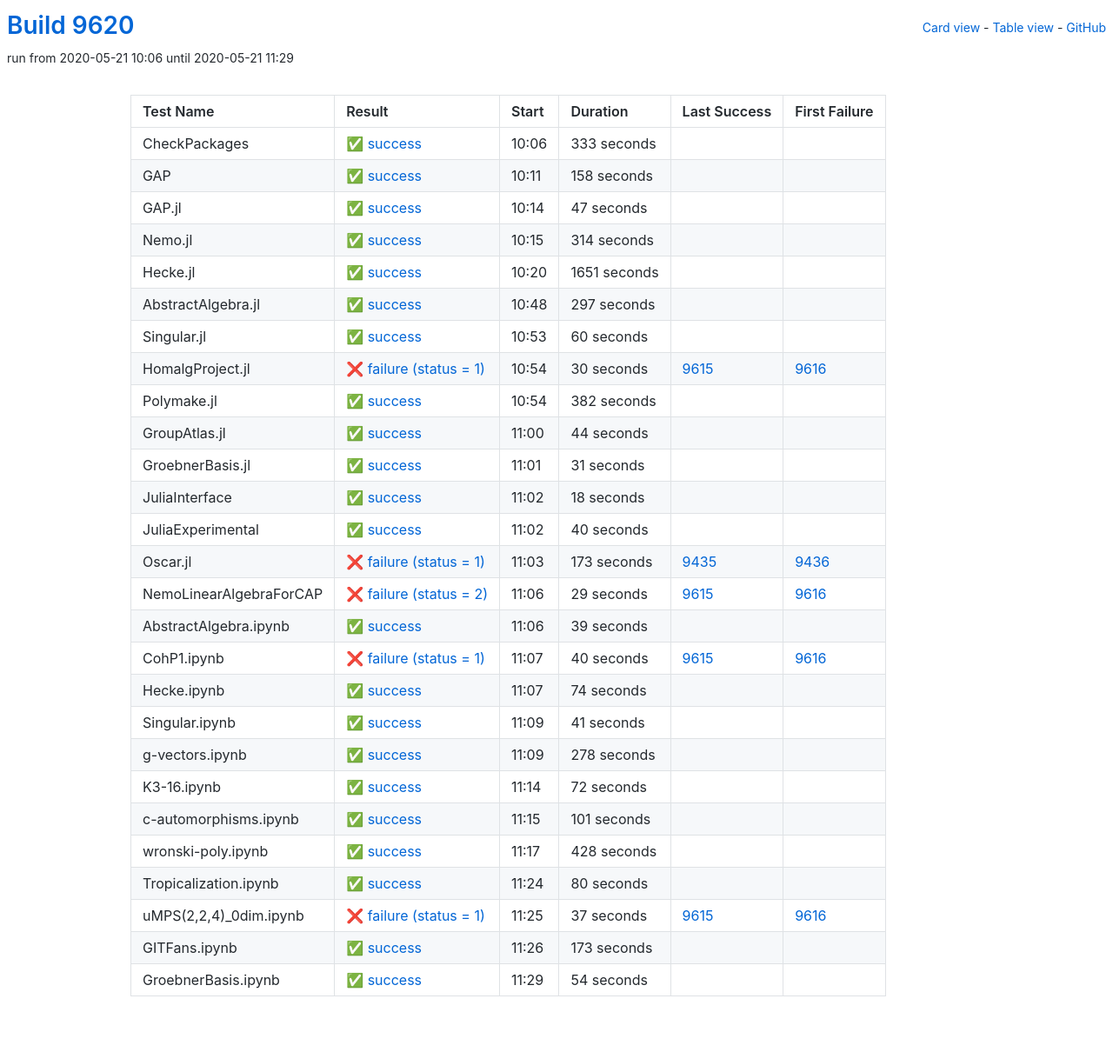
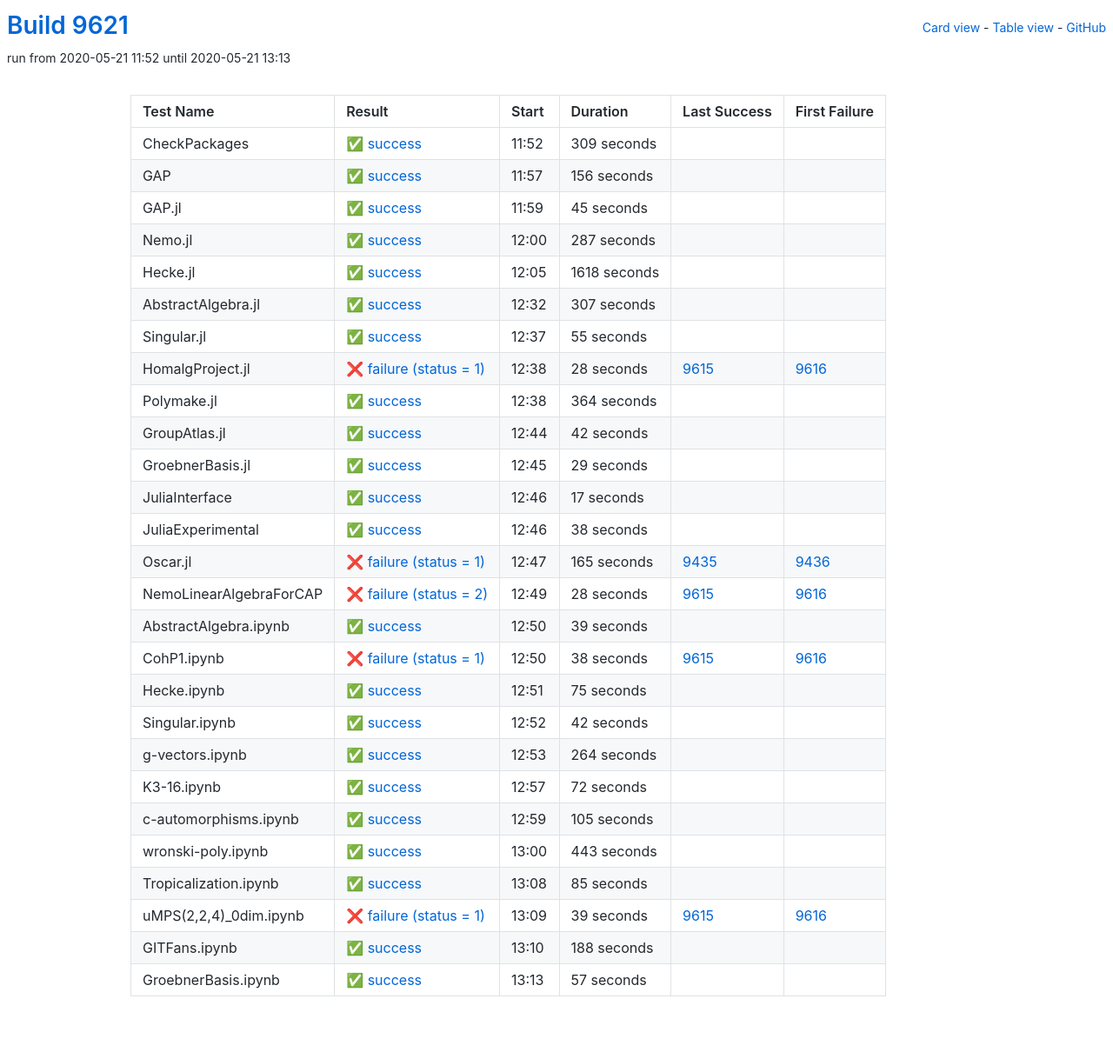
Before and after one commit to oscar-system/oscar-ci-status, a Jekyll site: the page built from table.html, in a window 1280 px wide. Shown: the whole page at 87% size. Built offline with Jekyll 4.4.1, drawn with Linux system fonts in a browser that asks for light colours.

Commit message:
Build 9621

```diff
--- a/_data/ci.yml
+++ b/_data/ci.yml
@@ -1,185 +1,185 @@
-build: 9620
-build_url: https://oscarci.mathematik.uni-kl.de/job/oscar/9620/
+build: 9621
+build_url: https://oscarci.mathematik.uni-kl.de/job/oscar/9621/
 job: oscar
 tests:
-- duration: 333
+- duration: 309
   exitcode: 0
   first_failure: false
   first_failure_url: null
   id: checkpackages
   last_success: false
   last_success_url: null
-  log: https://oscarci.mathematik.uni-kl.de/job/oscar/9620/artifact/logs/build-9620/CheckPackages.log
+  log: https://oscarci.mathematik.uni-kl.de/job/oscar/9621/artifact/logs/build-9621/CheckPackages.log
   name: CheckPackages
-  start: 2020-05-21 10:06
+  start: 2020-05-21 11:52
   status: success
   success: true
-- duration: 158
+- duration: 156
   exitcode: 0
   first_failure: false
   first_failure_url: null
   id: gap
   last_success: false
   last_success_url: null
-  log: https://oscarci.mathematik.uni-kl.de/job/oscar/9620/artifact/logs/build-9620/GAP.log
+  log: https://oscarci.mathematik.uni-kl.de/job/oscar/9621/artifact/logs/build-9621/GAP.log
   name: GAP
-  start: 2020-05-21 10:11
+  start: 2020-05-21 11:57
   status: success
   success: true
-- duration: 47
+- duration: 45
   exitcode: 0
   first_failure: false
   first_failure_url: null
   id: gap-jl
   last_success: false
   last_success_url: null
-  log: https://oscarci.mathematik.uni-kl.de/job/oscar/9620/artifact/logs/build-9620/GAP.jl.log
+  log: https://oscarci.mathematik.uni-kl.de/job/oscar/9621/artifact/logs/build-9621/GAP.jl.log
   name: GAP.jl
-  start: 2020-05-21 10:14
+  start: 2020-05-21 11:59
   status: success
   success: true
-- duration: 314
+- duration: 287
   exitcode: 0
   first_failure: false
   first_failure_url: null
   id: nemo-jl
   last_success: false
   last_success_url: null
-  log: https://oscarci.mathematik.uni-kl.de/job/oscar/9620/artifact/logs/build-9620/Nemo.jl.log
+  log: https://oscarci.mathematik.uni-kl.de/job/oscar/9621/artifact/logs/build-9621/Nemo.jl.log
   name: Nemo.jl
-  start: 2020-05-21 10:15
+  start: 2020-05-21 12:00
   status: success
   success: true
-- duration: 1651
+- duration: 1618
   exitcode: 0
   first_failure: false
   first_failure_url: null
   id: hecke-jl
   last_success: false
   last_success_url: null
-  log: https://oscarci.mathematik.uni-kl.de/job/oscar/9620/artifact/logs/build-9620/Hecke.jl.log
+  log: https://oscarci.mathematik.uni-kl.de/job/oscar/9621/artifact/logs/build-9621/Hecke.jl.log
   name: Hecke.jl
-  start: 2020-05-21 10:20
+  start: 2020-05-21 12:05
   status: success
   success: true
-- duration: 297
+- duration: 307
   exitcode: 0
   first_failure: false
   first_failure_url: null
   id: abstractalgebra-jl
   last_success: false
   last_success_url: null
-  log: https://oscarci.mathematik.uni-kl.de/job/oscar/9620/artifact/logs/build-9620/AbstractAlgebra.jl.log
+  log: https://oscarci.mathematik.uni-kl.de/job/oscar/9621/artifact/logs/build-9621/AbstractAlgebra.jl.log
   name: AbstractAlgebra.jl
-  start: 2020-05-21 10:48
+  start: 2020-05-21 12:32
   status: success
   success: true
-- duration: 60
+- duration: 55
   exitcode: 0
   first_failure: false
   first_failure_url: null
   id: singular-jl
   last_success: false
   last_success_url: null
-  log: https://oscarci.mathematik.uni-kl.de/job/oscar/9620/artifact/logs/build-9620/Singular.jl.log
+  log: https://oscarci.mathematik.uni-kl.de/job/oscar/9621/artifact/logs/build-9621/Singular.jl.log
   name: Singular.jl
-  start: 2020-05-21 10:53
+  start: 2020-05-21 12:37
   status: success
   success: true
-- duration: 30
+- duration: 28
   exitcode: 1
   first_failure: 9616
   first_failure_url: https://oscarci.mathematik.uni-kl.de/job/oscar/9616/
   id: homalgproject-jl
   last_success: 9615
   last_success_url: https://oscarci.mathematik.uni-kl.de/job/oscar/9615/
-  log: https://oscarci.mathematik.uni-kl.de/job/oscar/9620/artifact/logs/build-9620/HomalgProject.jl.log
+  log: https://oscarci.mathematik.uni-kl.de/job/oscar/9621/artifact/logs/build-9621/HomalgProject.jl.log
   name: HomalgProject.jl
-  start: 2020-05-21 10:54
+  start: 2020-05-21 12:38
   status: failure
   success: false
-- duration: 382
+- duration: 364
   exitcode: 0
   first_failure: false
   first_failure_url: null
   id: polymake-jl
   last_success: false
   last_success_url: null
-  log: https://oscarci.mathematik.uni-kl.de/job/oscar/9620/artifact/logs/build-9620/Polymake.jl.log
+  log: https://oscarci.mathematik.uni-kl.de/job/oscar/9621/artifact/logs/build-9621/Polymake.jl.log
   name: Polymake.jl
-  start: 2020-05-21 10:54
+  start: 2020-05-21 12:38
   status: success
   success: true
-- duration: 44
+- duration: 42
   exitcode: 0
   first_failure: false
   first_failure_url: null
   id: groupatlas-jl
   last_success: false
   last_success_url: null
-  log: https://oscarci.mathematik.uni-kl.de/job/oscar/9620/artifact/logs/build-9620/GroupAtlas.jl.log
+  log: https://oscarci.mathematik.uni-kl.de/job/oscar/9621/artifact/logs/build-9621/GroupAtlas.jl.log
   name: GroupAtlas.jl
-  start: 2020-05-21 11:00
+  start: 2020-05-21 12:44
   status: success
   success: true
-- duration: 31
+- duration: 29
   exitcode: 0
   first_failure: false
   first_failure_url: null
   id: groebnerbasis-jl
   last_success: false
   last_success_url: null
-  log: https://oscarci.mathematik.uni-kl.de/job/oscar/9620/artifact/logs/build-9620/GroebnerBasis.jl.log
+  log: https://oscarci.mathematik.uni-kl.de/job/oscar/9621/artifact/logs/build-9621/GroebnerBasis.jl.log
   name: GroebnerBasis.jl
-  start: 2020-05-21 11:01
+  start: 2020-05-21 12:45
   status: success
   success: true
-- duration: 18
+- duration: 17
   exitcode: 0
   first_failure: false
   first_failure_url: null
   id: juliainterface
   last_success: false
   last_success_url: null
-  log: https://oscarci.mathematik.uni-kl.de/job/oscar/9620/artifact/logs/build-9620/JuliaInterface.log
+  log: https://oscarci.mathematik.uni-kl.de/job/oscar/9621/artifact/logs/build-9621/JuliaInterface.log
   name: JuliaInterface
-  start: 2020-05-21 11:02
+  start: 2020-05-21 12:46
   status: success
   success: true
-- duration: 40
+- duration: 38
   exitcode: 0
   first_failure: false
   first_failure_url: null
   id: juliaexperimental
   last_success: false
   last_success_url: null
-  log: https://oscarci.mathematik.uni-kl.de/job/oscar/9620/artifact/logs/build-9620/JuliaExperimental.log
+  log: https://oscarci.mathematik.uni-kl.de/job/oscar/9621/artifact/logs/build-9621/JuliaExperimental.log
   name: JuliaExperimental
-  start: 2020-05-21 11:02
+  start: 2020-05-21 12:46
   status: success
   success: true
-- duration: 173
+- duration: 165
   exitcode: 1
   first_failure: 9436
   first_failure_url: https://oscarci.mathematik.uni-kl.de/job/oscar/9436/
   id: oscar-jl
   last_success: 9435
   last_success_url: https://oscarci.mathematik.uni-kl.de/job/oscar/9435/
-  log: https://oscarci.mathematik.uni-kl.de/job/oscar/9620/artifact/logs/build-9620/Oscar.jl.log
+  log: https://oscarci.mathematik.uni-kl.de/job/oscar/9621/artifact/logs/build-9621/Oscar.jl.log
   name: Oscar.jl
-  start: 2020-05-21 11:03
+  start: 2020-05-21 12:47
   status: failure
   success: false
-- duration: 29
+- duration: 28
   exitcode: 2
   first_failure: 9616
   first_failure_url: https://oscarci.mathematik.uni-kl.de/job/oscar/9616/
   id: nemolinearalgebraforcap
   last_success: 9615
   last_success_url: https://oscarci.mathematik.uni-kl.de/job/oscar/9615/
-  log: https://oscarci.mathematik.uni-kl.de/job/oscar/9620/artifact/logs/build-9620/NemoLinearAlgebraForCAP.log
+  log: https://oscarci.mathematik.uni-kl.de/job/oscar/9621/artifact/logs/build-9621/NemoLinearAlgebraForCAP.log
   name: NemoLinearAlgebraForCAP
-  start: 2020-05-21 11:06
+  start: 2020-05-21 12:49
   status: failure
   success: false
 - duration: 39
@@ -189,57 +189,57 @@
   id: abstractalgebra-ipynb
   last_success: false
   last_success_url: null
-  log: https://oscarci.mathematik.uni-kl.de/job/oscar/9620/artifact/logs/build-9620/AbstractAlgebra.ipynb.log
+  log: https://oscarci.mathematik.uni-kl.de/job/oscar/9621/artifact/logs/build-9621/AbstractAlgebra.ipynb.log
   name: AbstractAlgebra.ipynb
-  start: 2020-05-21 11:06
+  start: 2020-05-21 12:50
   status: success
   success: true
-- duration: 40
+- duration: 38
   exitcode: 1
   first_failure: 9616
   first_failure_url: https://oscarci.mathematik.uni-kl.de/job/oscar/9616/
   id: cohp1-ipynb
   last_success: 9615
   last_success_url: https://oscarci.mathematik.uni-kl.de/job/oscar/9615/
-  log: https://oscarci.mathematik.uni-kl.de/job/oscar/9620/artifact/logs/build-9620/CohP1.ipynb.log
+  log: https://oscarci.mathematik.uni-kl.de/job/oscar/9621/artifact/logs/build-9621/CohP1.ipynb.log
   name: CohP1.ipynb
-  start: 2020-05-21 11:07
+  start: 2020-05-21 12:50
   status: failure
   success: false
-- duration: 74
+- duration: 75
   exitcode: 0
   first_failure: false
   first_failure_url: null
   id: hecke-ipynb
   last_success: false
   last_success_url: null
-  log: https://oscarci.mathematik.uni-kl.de/job/oscar/9620/artifact/logs/build-9620/Hecke.ipynb.log
+  log: https://oscarci.mathematik.uni-kl.de/job/oscar/9621/artifact/logs/build-9621/Hecke.ipynb.log
   name: Hecke.ipynb
-  start: 2020-05-21 11:07
+  start: 2020-05-21 12:51
   status: success
   success: true
-- duration: 41
+- duration: 42
   exitcode: 0
   first_failure: false
   first_failure_url: null
   id: singular-ipynb
   last_success: false
   last_success_url: null
-  log: https://oscarci.mathematik.uni-kl.de/job/oscar/9620/artifact/logs/build-9620/Singular.ipynb.log
+  log: https://oscarci.mathematik.uni-kl.de/job/oscar/9621/artifact/logs/build-9621/Singular.ipynb.log
   name: Singular.ipynb
-  start: 2020-05-21 11:09
+  start: 2020-05-21 12:52
   status: success
   success: true
-- duration: 278
+- duration: 264
   exitcode: 0
   first_failure: false
   first_failure_url: null
   id: g-vectors-ipynb
   last_success: false
   last_success_url: null
-  log: https://oscarci.mathematik.uni-kl.de/job/oscar/9620/artifact/logs/build-9620/g-vectors.ipynb.log
+  log: https://oscarci.mathematik.uni-kl.de/job/oscar/9621/artifact/logs/build-9621/g-vectors.ipynb.log
   name: g-vectors.ipynb
-  start: 2020-05-21 11:09
+  start: 2020-05-21 12:53
   status: success
   success: true
 - duration: 72
@@ -249,80 +249,80 @@
   id: k3-16-ipynb
   last_success: false
   last_success_url: null
-  log: https://oscarci.mathematik.uni-kl.de/job/oscar/9620/artifact/logs/build-9620/K3-16.ipynb.log
+  log: https://oscarci.mathematik.uni-kl.de/job/oscar/9621/artifact/logs/build-9621/K3-16.ipynb.log
   name: K3-16.ipynb
-  start: 2020-05-21 11:14
+  start: 2020-05-21 12:57
   status: success
   success: true
-- duration: 101
+- duration: 105
   exitcode: 0
   first_failure: false
   first_failure_url: null
   id: c-automorphisms-ipynb
   last_success: false
   last_success_url: null
-  log: https://oscarci.mathematik.uni-kl.de/job/oscar/9620/artifact/logs/build-9620/c-automorphisms.ipynb.log
+  log: https://oscarci.mathematik.uni-kl.de/job/oscar/9621/artifact/logs/build-9621/c-automorphisms.ipynb.log
   name: c-automorphisms.ipynb
-  start: 2020-05-21 11:15
+  start: 2020-05-21 12:59
   status: success
   success: true
-- duration: 428
+- duration: 443
   exitcode: 0
   first_failure: false
   first_failure_url: null
   id: wronski-poly-ipynb
   last_success: false
   last_success_url: null
-  log: https://oscarci.mathematik.uni-kl.de/job/oscar/9620/artifact/logs/build-9620/wronski-poly.ipynb.log
+  log: https://oscarci.mathematik.uni-kl.de/job/oscar/9621/artifact/logs/build-9621/wronski-poly.ipynb.log
   name: wronski-poly.ipynb
-  start: 2020-05-21 11:17
+  start: 2020-05-21 13:00
   status: success
   success: true
-- duration: 80
+- duration: 85
   exitcode: 0
   first_failure: false
   first_failure_url: null
   id: tropicalization-ipynb
   last_success: false
   last_success_url: null
-  log: https://oscarci.mathematik.uni-kl.de/job/oscar/9620/artifact/logs/build-9620/Tropicalization.ipynb.log
+  log: https://oscarci.mathematik.uni-kl.de/job/oscar/9621/artifact/logs/build-9621/Tropicalization.ipynb.log
   name: Tropicalization.ipynb
-  start: 2020-05-21 11:24
+  start: 2020-05-21 13:08
   status: success
   success: true
-- duration: 37
+- duration: 39
   exitcode: 1
   first_failure: 9616
   first_failure_url: https://oscarci.mathematik.uni-kl.de/job/oscar/9616/
   id: umps-2-2-4-0dim-ipynb
   last_success: 9615
   last_success_url: https://oscarci.mathematik.uni-kl.de/job/oscar/9615/
-  log: https://oscarci.mathematik.uni-kl.de/job/oscar/9620/artifact/logs/build-9620/uMPS-2-2-4-_0dim.ipynb.log
+  log: https://oscarci.mathematik.uni-kl.de/job/oscar/9621/artifact/logs/build-9621/uMPS-2-2-4-_0dim.ipynb.log
   name: uMPS(2,2,4)_0dim.ipynb
-  start: 2020-05-21 11:25
+  start: 2020-05-21 13:09
   status: failure
   success: false
-- duration: 173
+- duration: 188
   exitcode: 0
   first_failure: false
   first_failure_url: null
   id: gitfans-ipynb
   last_success: false
   last_success_url: null
-  log: https://oscarci.mathematik.uni-kl.de/job/oscar/9620/artifact/logs/build-9620/GITFans.ipynb.log
+  log: https://oscarci.mathematik.uni-kl.de/job/oscar/9621/artifact/logs/build-9621/GITFans.ipynb.log
   name: GITFans.ipynb
-  start: 2020-05-21 11:26
+  start: 2020-05-21 13:10
   status: success
   success: true
-- duration: 54
+- duration: 57
   exitcode: 0
   first_failure: false
   first_failure_url: null
   id: groebnerbasis-ipynb
   last_success: false
   last_success_url: null
-  log: https://oscarci.mathematik.uni-kl.de/job/oscar/9620/artifact/logs/build-9620/GroebnerBasis.ipynb.log
+  log: https://oscarci.mathematik.uni-kl.de/job/oscar/9621/artifact/logs/build-9621/GroebnerBasis.ipynb.log
   name: GroebnerBasis.ipynb
-  start: 2020-05-21 11:29
+  start: 2020-05-21 13:13
   status: success
   success: true
```
Also changed, not shown: README.md.
